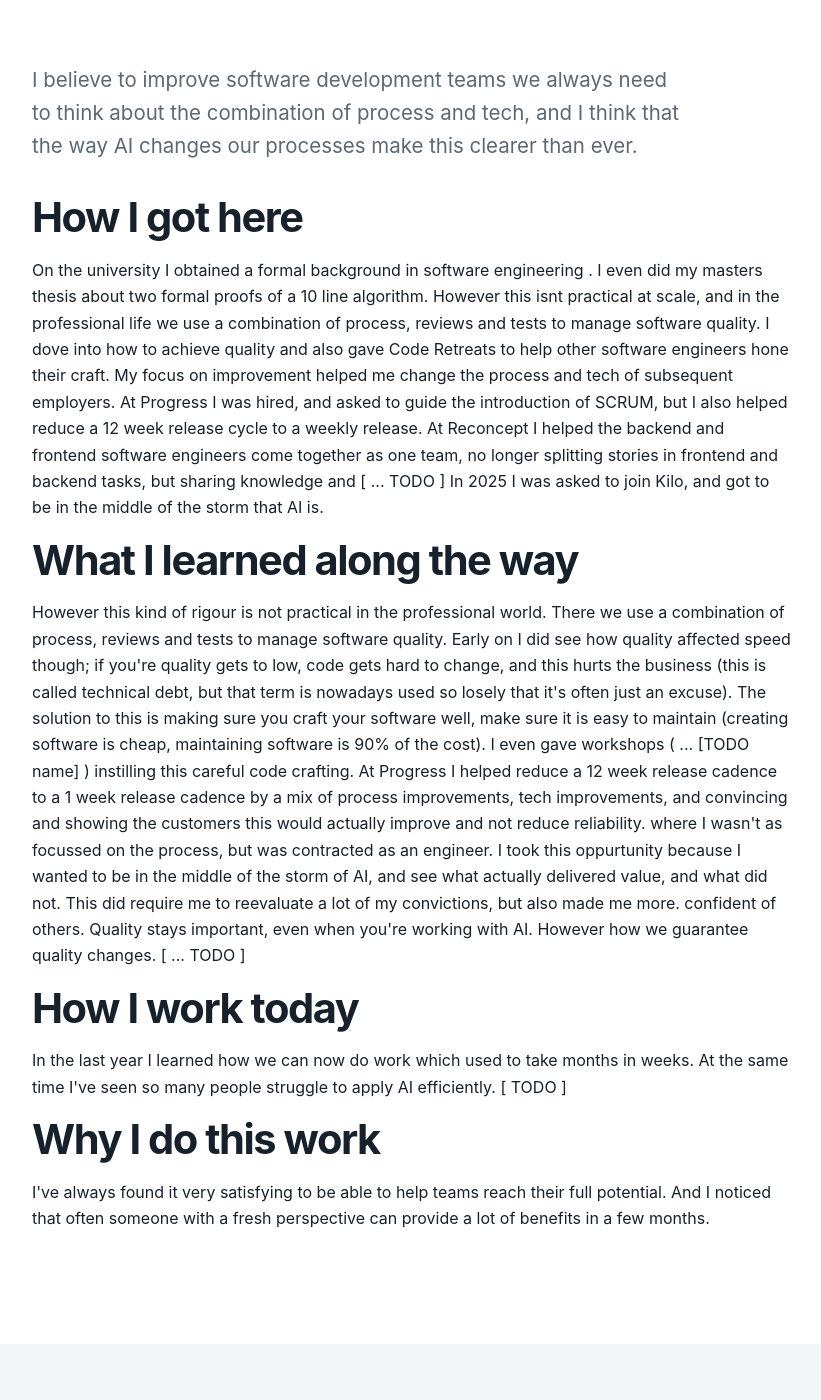
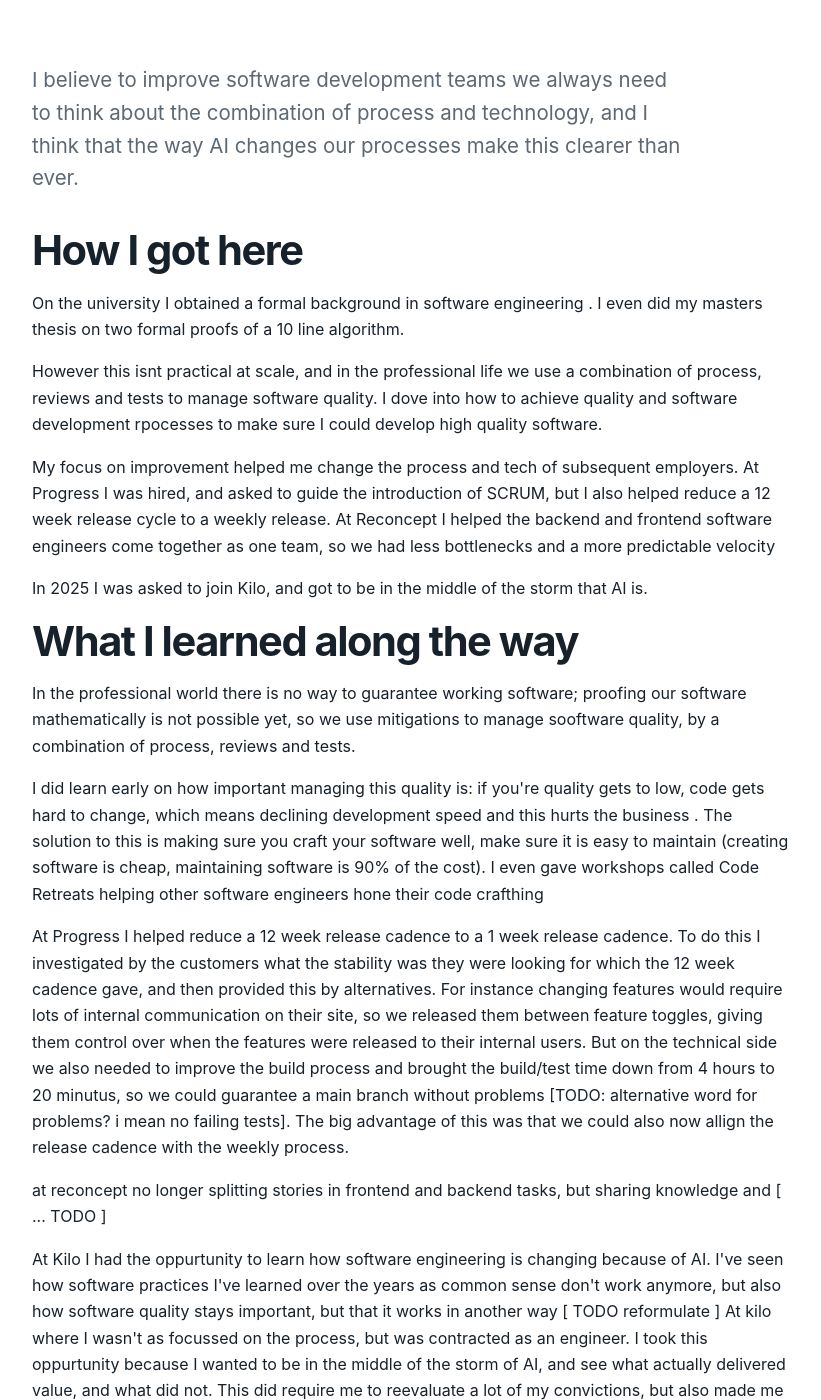
Before and after one commit to markijbema/ijbema_com, a Jekyll site: the page built from about.md, in a window 1280 px wide and 1400 px high, scrolled down 497 px. Shown: the whole window, without its empty margins (228-1049 px from the left). Built offline with Jekyll 4.4.1, drawn with Linux system fonts in a browser that asks for light colours; some of the changed text lies outside the part shown.

Commit message:
rewrite text a bit

```diff
--- a/about.md
+++ b/about.md
@@ -13,46 +13,56 @@ description: "[PLACEHOLDER: A short introduction to your background and consulti
 <section class="section">
   <div class="wrap narrow">
     <p class="lead">I believe to improve software development teams we always need to think about the combination of process
-    and tech, and I think that the way AI changes our processes make this clearer than ever.</p>
+    and technology, and I think that the way AI changes our processes make this clearer than ever.</p>
 
     <h2>How I got here</h2>
     <p>
-    On the university I obtained a formal background in software engineering . I even did my masters thesis about two formal proofs of a 10 line algorithm.
-
+    On the university I obtained a formal background in software engineering . I even did my masters thesis on two formal proofs of a 10 line algorithm.
+  </p><p>
     However this isnt practical at scale, and in the professional life we use a combination of process, reviews and tests to manage software quality.
-    I dove into how to achieve quality and also gave Code Retreats to help other software engineers hone their craft.
-
+    I dove into how to achieve quality and software development rpocesses to make sure I could develop high quality software.
+  </p><p>
     My focus on improvement helped me change the process and tech of subsequent employers.
     At Progress I was hired, and asked to  guide the introduction of SCRUM, but I also helped reduce a 12 week release cycle to a weekly release.
-At Reconcept I helped the backend and frontend software engineers come together as one team, no longer splitting stories in frontend and backend tasks, but sharing knowledge and [ ... TODO ]
-
+At Reconcept I helped the backend and frontend software engineers come together as one team, so we had less bottlenecks and a more predictable velocity
+  </p><p>
     In 2025 I was asked to join Kilo, and got to be in the middle of the storm that AI is.
-
     </p>
-
     <h2>What I learned along the way</h2>
     <p>
+    In the professional world there is no way to guarantee working software; proofing our software mathematically is not possible yet, so we use
+    mitigations to manage sooftware quality, by a combination of process, reviews and tests.
+  </p><p>
 
-However this kind of rigour is not practical in the professional world. There we use a combination of process, reviews and tests to manage software quality.
+      I did learn early on how important managing this quality is: if you're quality gets to low, code gets hard to change, which means declining development speed and this hurts the business .
+      The solution to this is making sure you craft your software well,
+      make sure it is easy to maintain (creating software is cheap, maintaining software is 90% of the cost).
+      I even gave workshops called Code Retreats helping other software engineers hone their code crafthing
+  </p><p>
 
-Early on I did see how quality affected speed though; if you're quality gets to low, code gets hard to change, and this hurts the business (this is called technical debt, but that term is nowadays used so losely that it's often just an excuse). The solution to this is making sure you craft your software well, make sure it is easy to maintain (creating software is cheap, maintaining software is 90% of the cost). I even gave workshops ( ... [TODO name] ) instilling this careful code crafting.
+     At Progress I helped reduce a 12 week release cadence to a 1 week release cadence. To do this I investigated by the customers what
+     the stability was they were looking for which the 12 week cadence gave, and then provided this by alternatives. For instance changing
+     features would require lots of internal communication on their site, so we released them between feature toggles, giving them control
+     over when the features were released to their internal users. But on the technical side we also needed to improve the build process and
+     brought the build/test time down from 4 hours to 20 minutus, so we could guarantee a main branch without problems [TODO: alternative word for problems? i mean no failing tests].
+     The big advantage of this was that we could also now allign the release cadence with the weekly process.
+  </p><p>
 
-     At Progress I helped reduce a 12 week release cadence to a 1 week release cadence by a mix of
-    process improvements, tech improvements, and convincing and showing the customers this would actually improve and not reduce reliability.
+at reconcept
+ no longer splitting stories in frontend and backend tasks, but sharing knowledge and [ ... TODO ]
 
-    where I wasn't as focussed on the process, but was contracted as an engineer. I took this oppurtunity because I wanted
+</p><p>
+    At Kilo I had the oppurtunity to learn how software engineering is changing because of AI. I've seen how software practices I've learned over the years
+    as common sense don't work anymore, but also how software quality stays important, but that it works in another way [ TODO reformulate ]
+    At kilo where I wasn't as focussed on the process, but was contracted as an engineer. I took this oppurtunity because I wanted
     to be in the middle of the storm of AI, and see what actually delivered value, and what did not. This did require me to reevaluate a lot of my convictions, but also
     made me more. confident of others.
-
-
+</p><p>
     Quality stays important, even when you're working with AI. However how we guarantee quality changes. [ ... TODO ]
-
     </p>
-
     <h2>How I work today</h2>
     <p>In the last year I learned how we can now do work which used to take months in weeks. At the same time I've seen so many people struggle to apply
     AI efficiently. [ TODO ]</p>
-
     <h2>Why I do this work</h2>
     <p>I've always found it very satisfying to be able to help teams reach their full potential. And I noticed that often someone with a fresh perspective can provide a lot of benefits in a few months. </p>
   </div>
```
